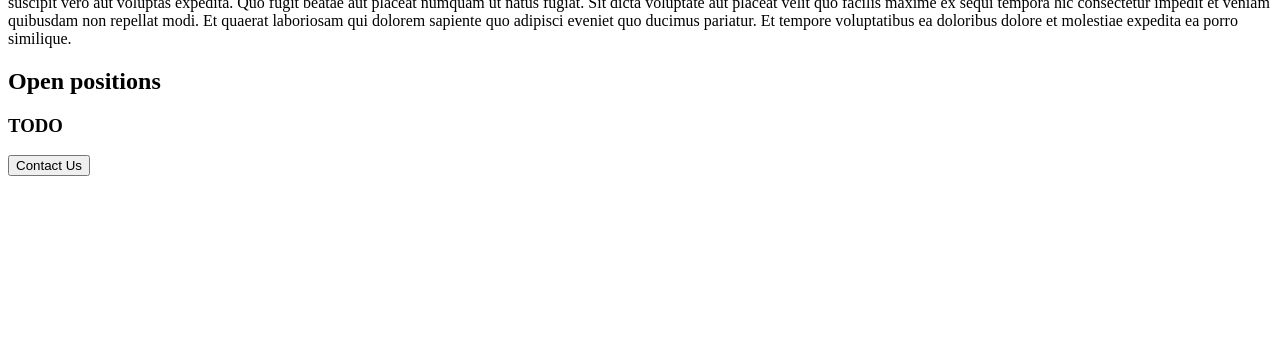
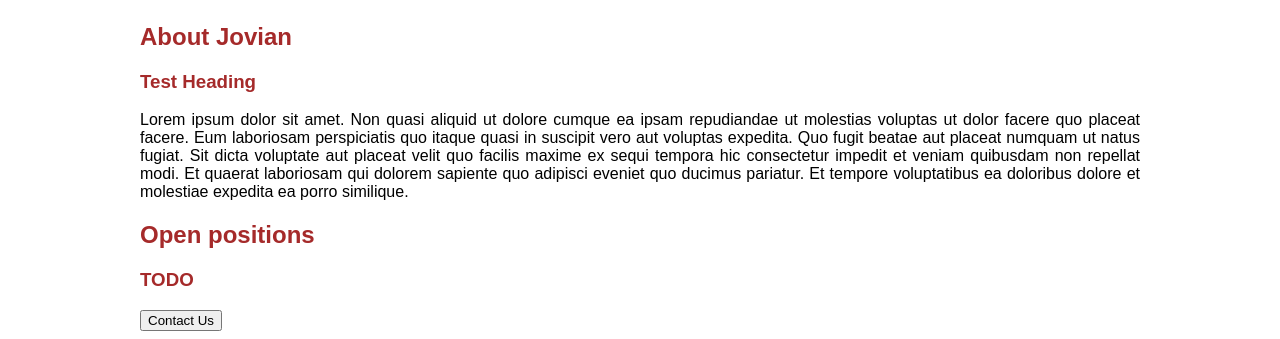
Before and after one commit to neerajbinu/sample_flask_project, a Flask app: page / in a window 1280 px wide. Shown: the part 475-814 px from the top of the page. Before the commit the page ends 651 px from the top, so only its background shows below. Run offline with Flask 3, Linux system fonts and the light colour scheme.

Commit message:
Added HTML and CSS elemnts.

```diff
--- a/app.py
+++ b/app.py
@@ -3,5 +3,7 @@
 @app.route("/") #when the URL slash (root URL) is accessed, show Hello World
 def hello():
     return render_template("home.html")
+    # return "<p> Hello World!!</p>"
+
 if __name__=="__main__":
     app.run(debug=True,port=8000)
--- a/templates/home.html
+++ b/templates/home.html
@@ -2,12 +2,48 @@
 <html>
     <head>
         <title> Jovian Careers</title>
+        <style>
+            p{
+                font-family: Papyrus,Copperplate, fantasy;
+                text-align: justify;
+            }
+            h1{
+                /* font-family: "Times New Roman", Times, serif; */
+                font-family: Papyrus,Copperplate, fantasy;
+                color: blueviolet;
+                font-weight: bolder;
+            }
+            h2,h3{
+                /* font-family: "Arial Black", Gadget, sans-serif; */
+                font-family: Papyrus,Copperplate, fantasy;
+                color: brown;
+                font-weight: bold;
+
+            }
+            #banner{
+                width:1000px;
+                height:360px;
+                object-fit: cover;
+            }
+            #body{
+                /* width: 100%; */
+                width: 1000px;
+                margin:0 auto
+            }
+
+
+        </style>
     </head>
     <body>
-        <!-- <p> Hello there, You'll learn about the job opening at Jovian here.</p> -->
+        <div id="body">
+
+        <p> Hello there, You'll learn about the job opening at Jovian here.</p>
         <h1> Jovian Careers</h1>
-        <img src=" http://127.0.0.1:8000/static/home_image.jpg" height="300" alt="Jovian Careers">
+        <div class ="image">
+        <img id ="banner" src="{{url_for ('static',filename='home_image.jpg')}}" height="300" alt="Jovian Careers">
+        </div>
         <h2> About Jovian</h2>
+        <h3> Test Heading</h3>
        <p> Lorem ipsum dolor sit amet. Non quasi aliquid ut dolore cumque ea
        ipsam repudiandae ut molestias voluptas ut dolor facere quo placeat facere.
        Eum laboriosam perspiciatis quo itaque quasi in suscipit vero aut voluptas
@@ -20,5 +56,6 @@
          <h2>Open positions</h2>
          <h3> TODO</h3>
          <button> Contact Us</button>
+        </div>
     </body>
 </html>
```
Also changed, not shown: 2 other files.
